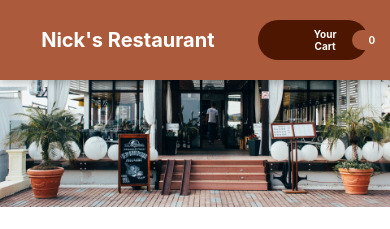
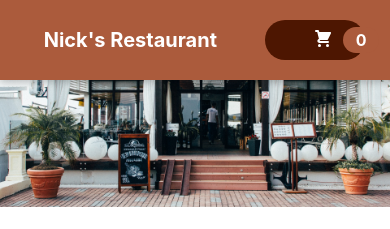
Before and after one commit to nicholas-kalpakis/restaurant, a React (Create React App) app: page / in a window 390 px wide. Shown: the top 229 px of the page. Built offline with nearby package versions, Linux system fonts and the light colour scheme.

Commit message:
Badge formatting for mobile.

```diff
--- a/src/components/Cart/CartIcon.js
+++ b/src/components/Cart/CartIcon.js
@@ -2,7 +2,7 @@ const CartIcon = () => {
 	return (
 		<svg
 			xmlns='http://www.w3.org/2000/svg'
-			viewBox='0 0 20 20'
+			// viewBox='0 0 20 20'
 			fill='currentColor'
 		>
 			<path d='M3 1a1 1 0 000 2h1.22l.305 1.222a.997.997 0 00.01.042l1.358 5.43-.893.892C3.74 11.846 4.632 14 6.414 14H15a1 1 0 000-2H6.414l1-1H14a1 1 0 00.894-.553l3-6A1 1 0 0017 3H6.28l-.31-1.243A1 1 0 005 1H3zM16 16.5a1.5 1.5 0 11-3 0 1.5 1.5 0 013 0zM6.5 18a1.5 1.5 0 100-3 1.5 1.5 0 000 3z' />
--- a/src/components/Layout/HeaderCartButton.js
+++ b/src/components/Layout/HeaderCartButton.js
@@ -11,7 +11,7 @@ const HeaderCartButton = props => {
 			<span className={classes.icon}>
 				<CartIcon/>
 			</span>
-			<span>
+			<span className={classes['your-cart']}>
 				Your Cart
 			</span>
 			<span className={classes.badge}>
--- a/src/components/Layout/HeaderCartButton.module.css
+++ b/src/components/Layout/HeaderCartButton.module.css
@@ -12,15 +12,6 @@
 	font-weight: bold;
 	height: 40px;
  }
-
- @media (max-width:500px) {
-	.button {
-		height: 40px;
-		width: 110px;
-		font-size: 10px;
-		margin-right: 20px;
-	}
-}
 
   .button:hover,
   .button:active {
@@ -67,3 +58,20 @@
 	  transform: scale(1);
 	}
 }
+
+@media (max-width:500px) {
+	.button {
+		height: 40px;
+		width: 100px;
+		font-size: 10px;
+		margin-right: 20px;
+	}
+	.your-cart {
+		display: none;
+	}
+	.badge {
+		margin-left: 0px;
+		font-size: 16px;
+		padding: 0.2rem 0.8rem;
+	}
+}
```
